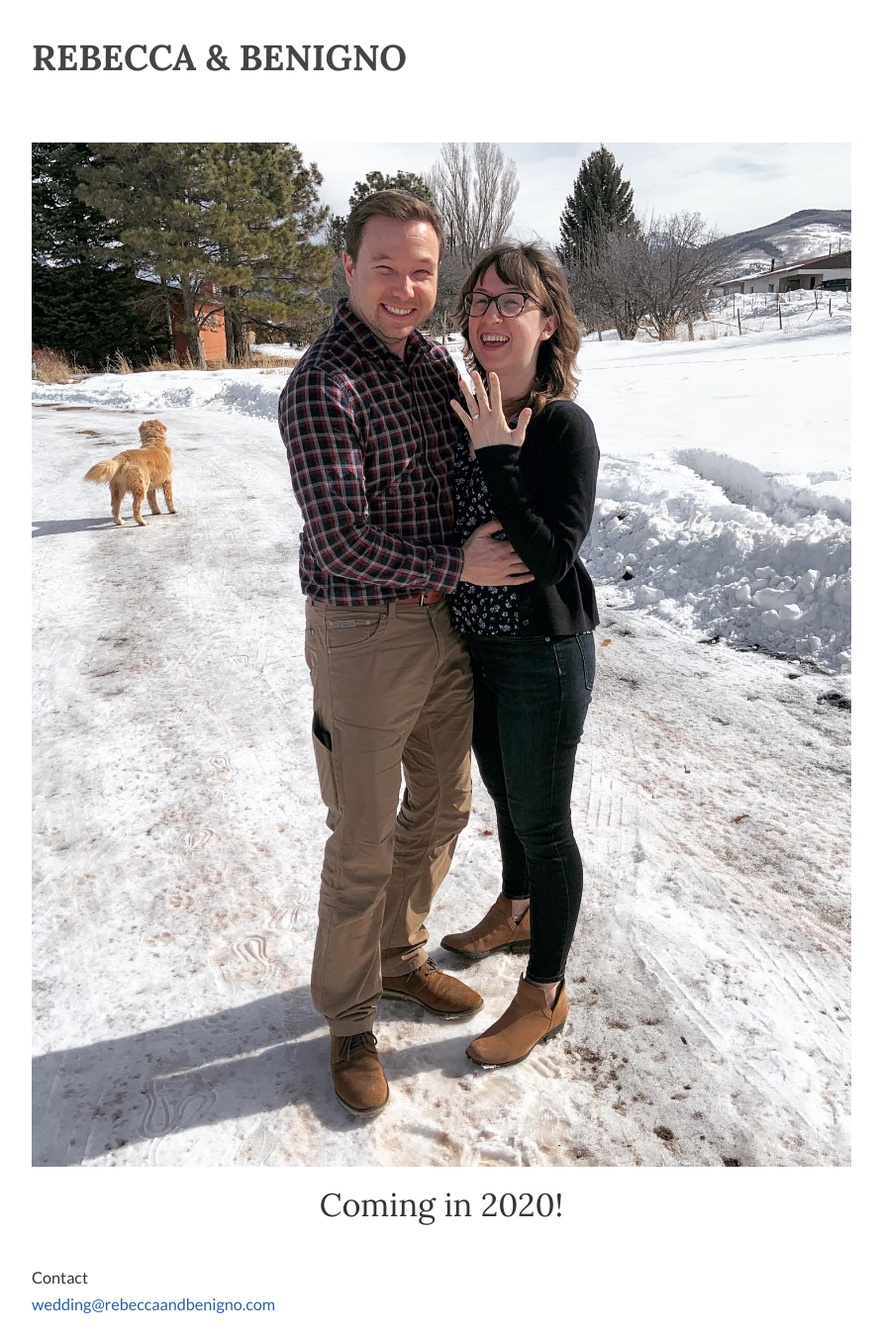
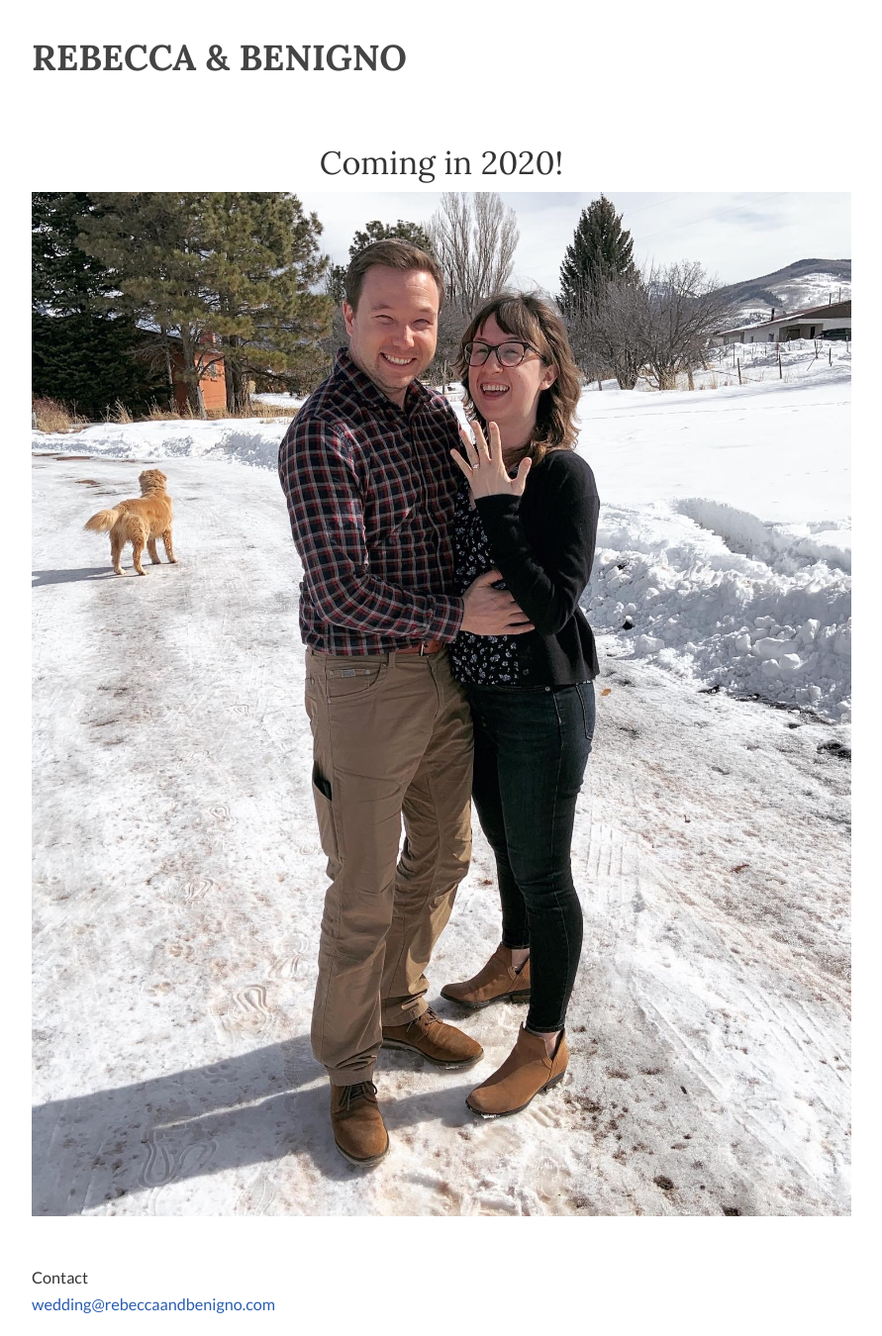
Before and after one commit to piscisvolans/r-and-b, a Jekyll site: the page built from docs/index.markdown, in a window 1280 px wide. Shown: the whole page at 99% size, without its empty margins (194-1085 px from the left). Built offline with Jekyll 4.4.1, drawn with Linux system fonts in a browser that asks for light colours; nearby versions of some CDN libraries; some web fonts are replaced; comment, search, counter and statistics services are not loaded.

Commit message:
Update comingsoon.html

```diff
--- a/docs/_includes/comingsoon.html
+++ b/docs/_includes/comingsoon.html
@@ -1,2 +1,2 @@
+<h1 class="text-center">Coming in 2020!</h1>
 <img class="img-fluid" src="public/img/engagement.jpg">
-<h1 class="text-center">Coming in 2020!</h1>
```
